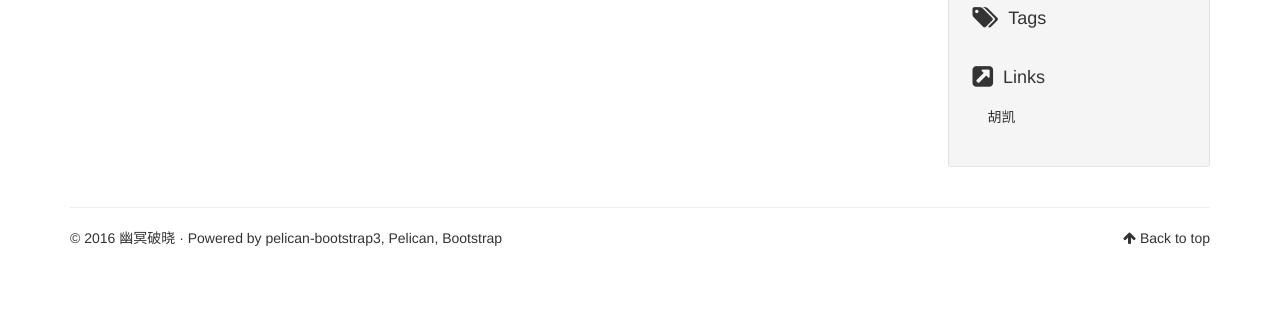
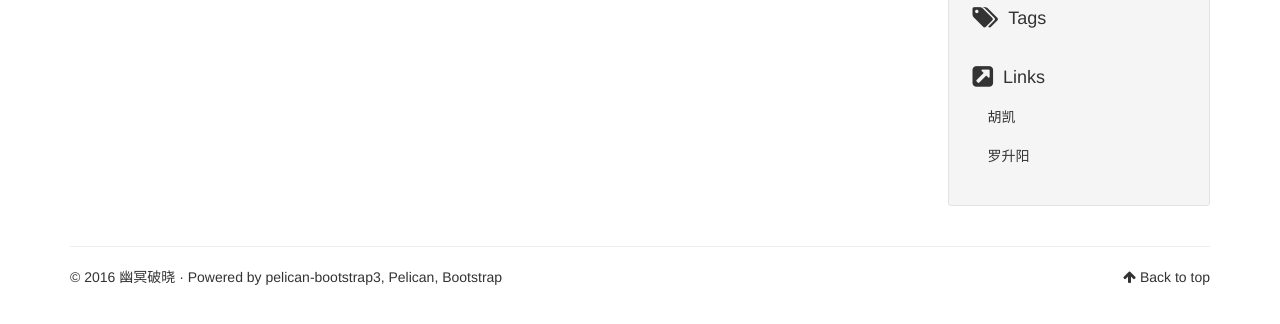
Before and after one commit to summer88123/summer88123.github.io, a plain HTML site: page archives.html in a window 1280 px wide. Shown: the part 180-504 px from the top of the page. Drawn offline with Linux system fonts and the light colour scheme.

Commit message:
update blog

```diff
--- a/archives.html
+++ b/archives.html
@@ -97,6 +97,11 @@ Summer            </a>
                 胡凯
             </a>
         </li>
+        <li class="list-group-item">
+            <a href="http://blog.csdn.net/luoshengyang" target="_blank">
+                罗升阳
+            </a>
+        </li>
       </ul>
     </li>
     </ul>
```
Also changed, not shown: author/you-ming-po-xiao.html (+5 -0 lines), authors.html (+5 -0 lines), categories.html (+5 -0 lines), category/sui-bi.html (+5 -0 lines), index.html (+5 -0 lines), tags.html (+5 -0 lines), xin-de-kai-shi.html (+5 -0 lines).
